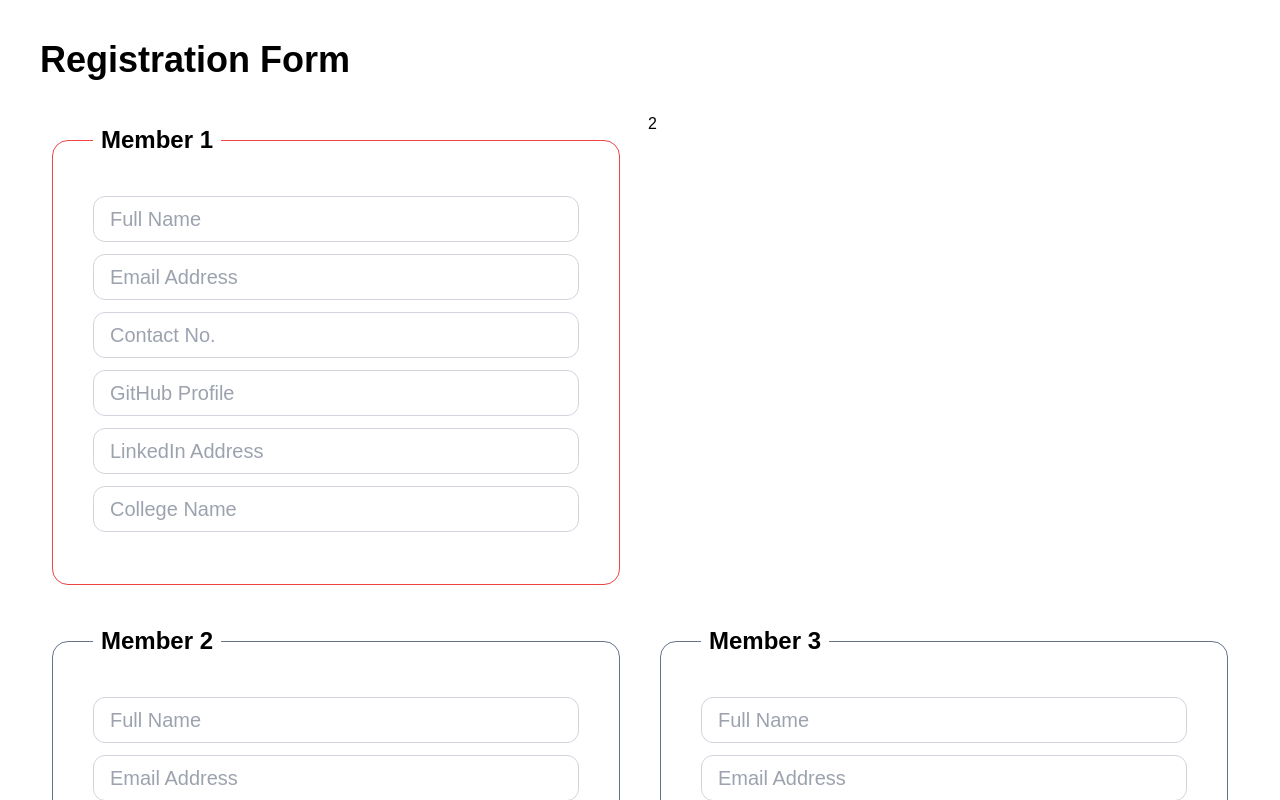
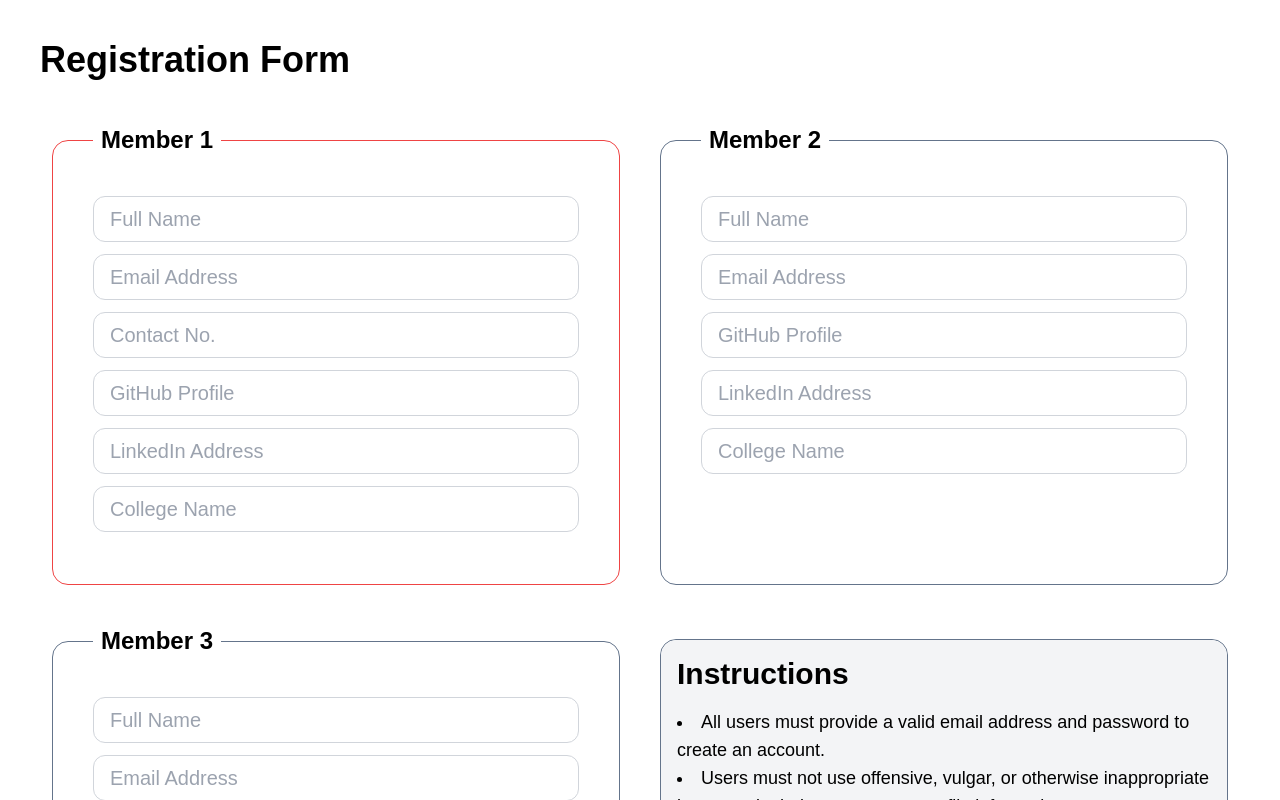
Before and after one commit to adil2705/ProgrammersClubAiktc, a React (Vite) app: page /register in a window 1280 px wide. Shown: the top 800 px of the page. Built offline with nearby package versions, Linux system fonts and the light colour scheme; no server answers.

Commit message:
Remove unnecessary code in Registration.jsx

```diff
--- a/src/algorithm8.0/pages/Registration.jsx
+++ b/src/algorithm8.0/pages/Registration.jsx
@@ -299,7 +299,7 @@ const Register = () => {
                                 required
                                 placeholder="College Name" />
                         </fieldset>
-                        2
+
                         <fieldset className='border border-slate-500 p-10 rounded-2xl m-3 flex-1'>
                             <legend className='text-2xl font-bold px-2'>Member 2</legend>
                             <input
```
